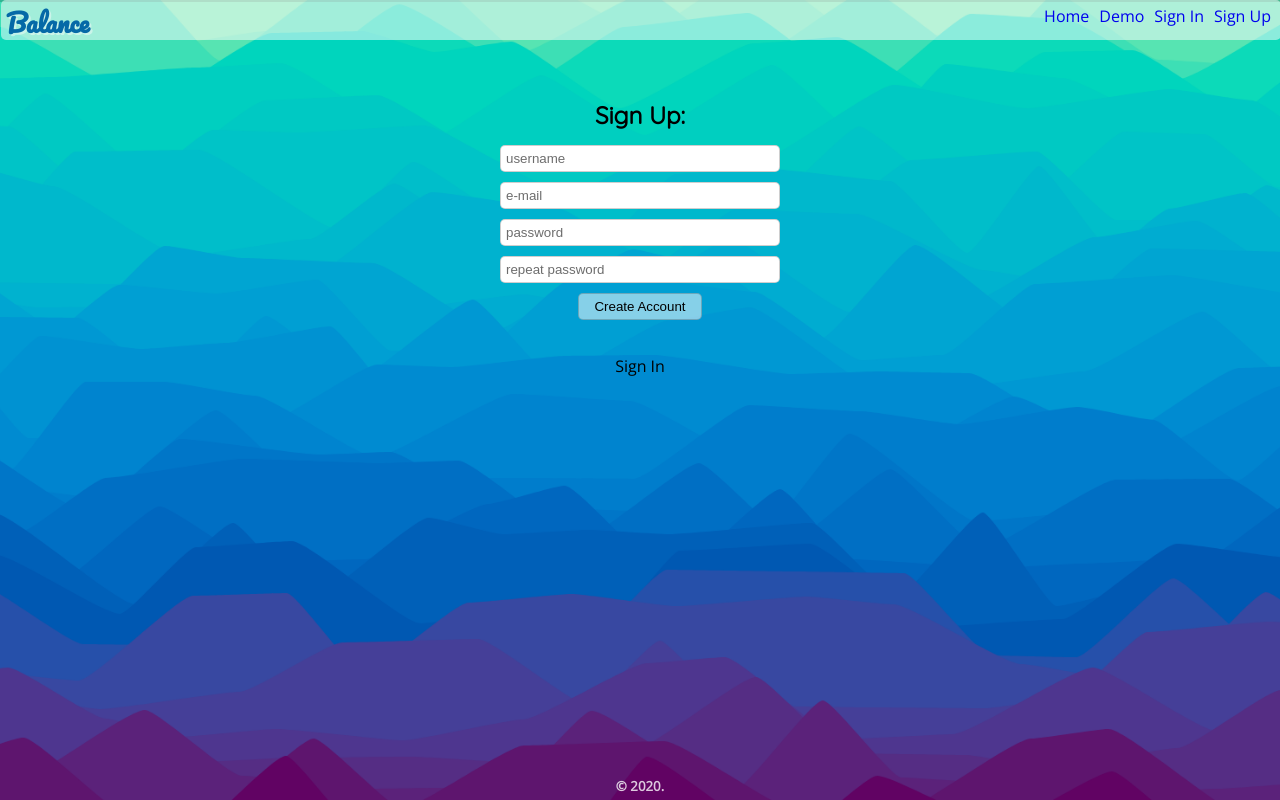
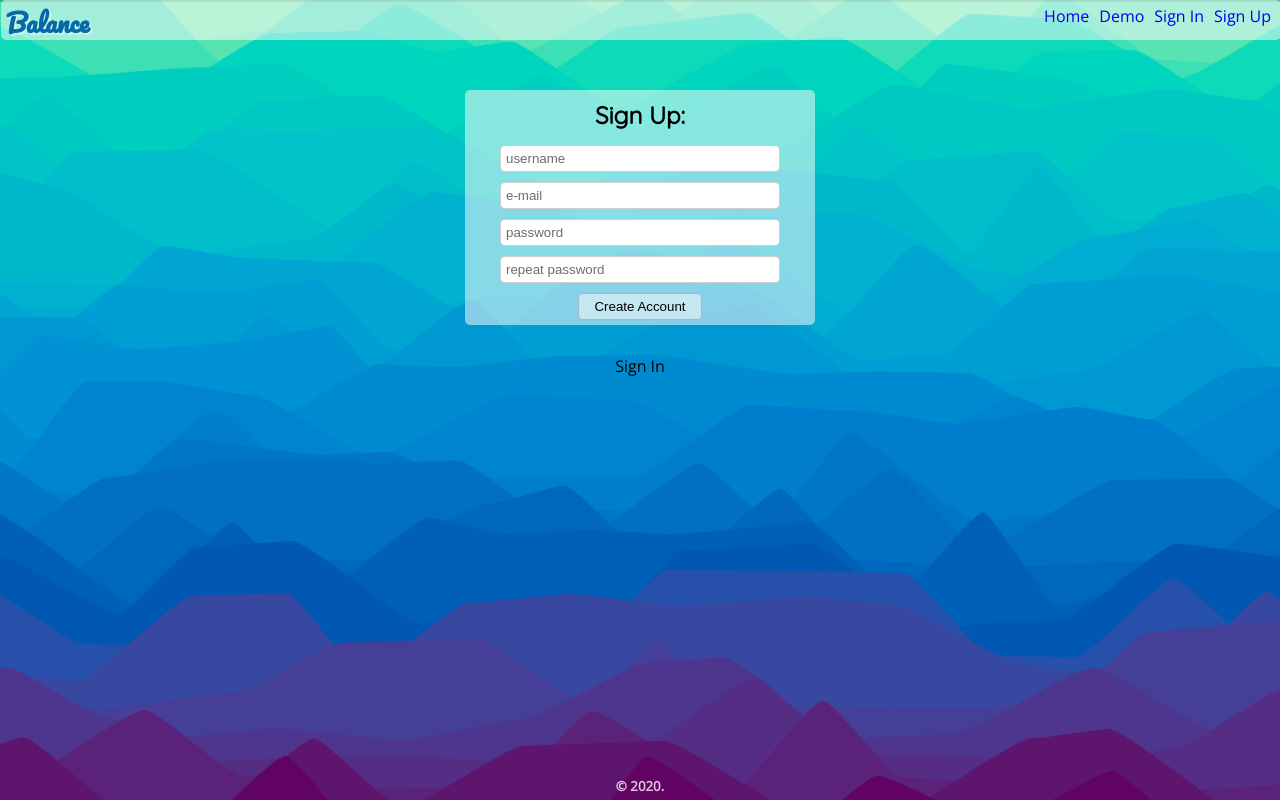
Before and after one commit to Cosmic-Noir/balance-app, a React (Create React App) app: page /signUp in a window 1280 px wide. Built offline with nearby package versions, Linux system fonts and the light colour scheme.

Commit message:
Update signUp.js

```diff
--- a/src/components/signUp/signUp.js
+++ b/src/components/signUp/signUp.js
@@ -7,42 +7,41 @@ import balanceContext from "../../balanceContext";
 
 class SignUp extends Component {
   state = {
+    email: "",
     error: null,
     id: "",
-    username: "",
-    email: "",
     pass: "",
-    passTwo: ""
+    passTwo: "",
+    username: ""
   };
 
   static contextType = balanceContext;
 
   /* State updating methods */
-  updateUsername = username => {
-    this.setState({ username: username });
-  };
 
   updateEmail = email => {
     this.setState({ email: email });
+  };
+
+  updateUsername = username => {
+    this.setState({ username: username });
   };
 
   updatePass = pass => {
     this.setState({ pass: pass });
   };
 
-  // updateId = () => {
-  //   this.setState({ id: Math.floor(Math.random() * 1000), error: null });
-  // };
-
   updatePassTwo = passTwo => {
     this.setState({ passTwo: passTwo });
   };
+
+  /* Custom/Event Handling */
 
   handlSubmit = e => {
     e.preventDefault();
     console.log("Create Account pressed, checking user info...");
 
-    // Check if info is not valid
+    // Check if info is valid
     if (this.state.username.length < 6) {
       this.setState({
         error: `Username length must be greater than 5 characters`
@@ -97,10 +96,11 @@ class SignUp extends Component {
     return (
       <div className="flex-column" data-aos="fade-in" data-aos-duration="1000">
         <form
-          className="flex-column formBorder opaqueBack"
+          className="back_style flex-column formBorder"
           onSubmit={e => {
             this.handlSubmit(e);
           }}
+          id="signUp"
         >
           <h2 className="title">Sign Up:</h2>
           <input
```
